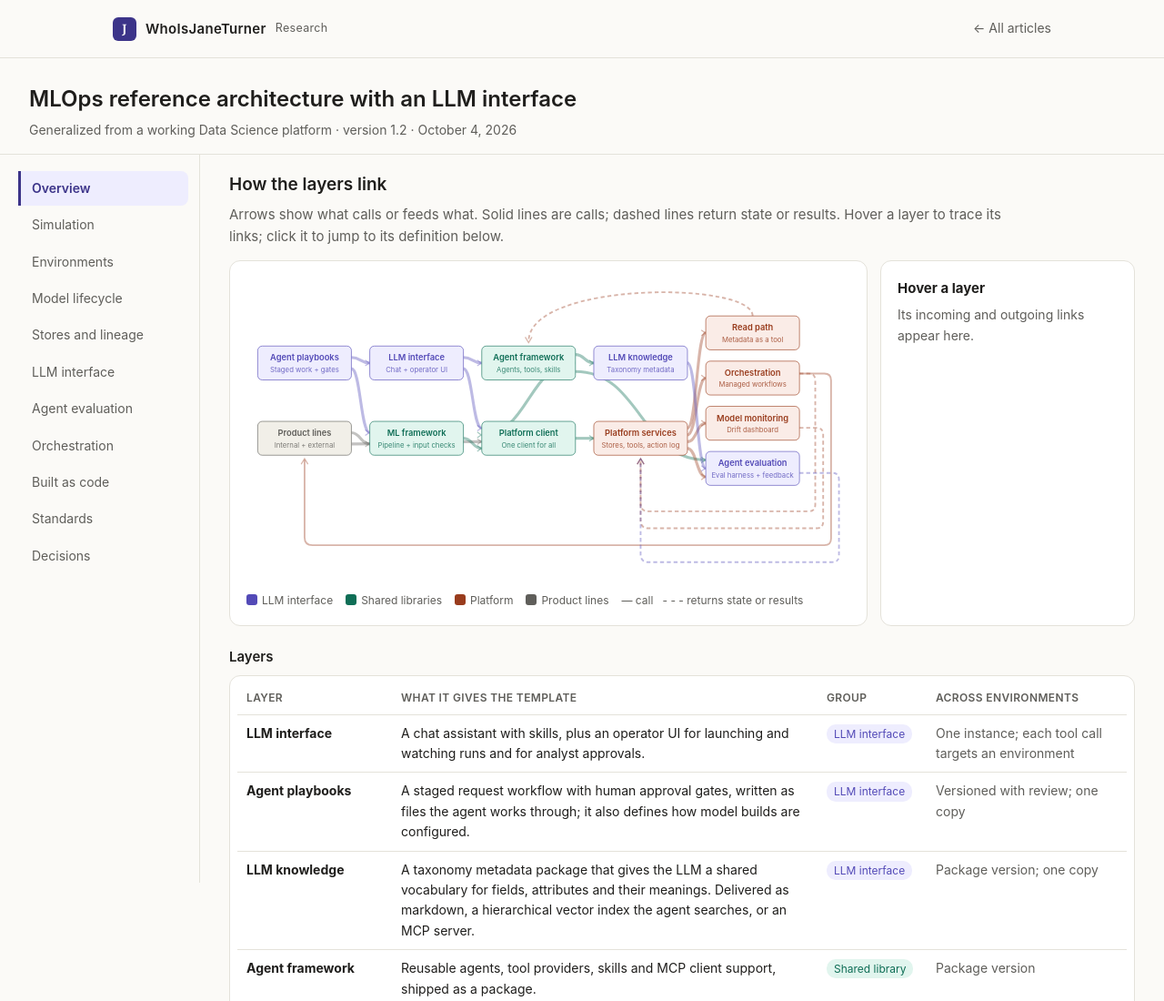
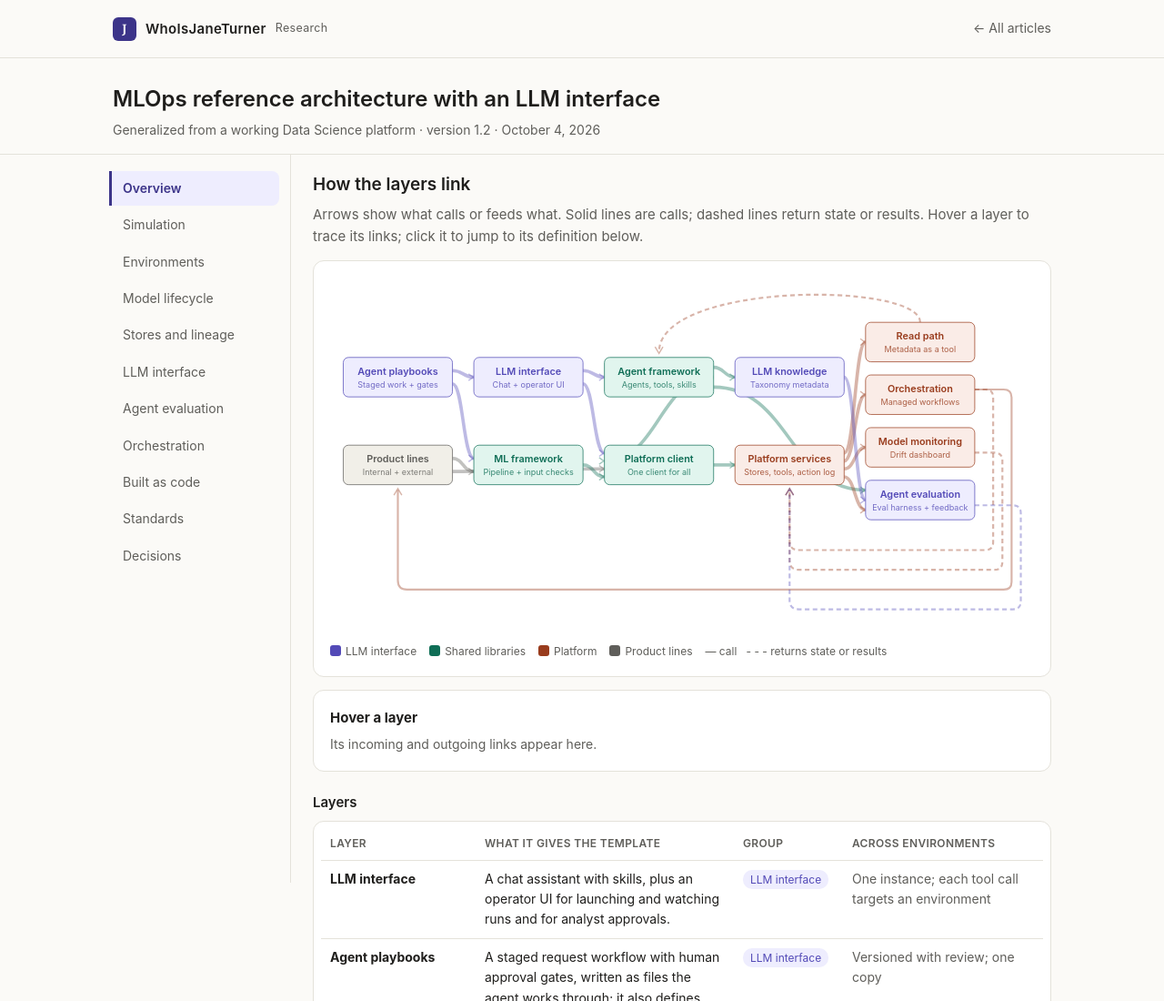
Before and after one commit to WhoIsJaneTurner/mlops, a plain HTML site: page mlops_architecture.html in a window 1280 px wide. Shown: the top 1100 px of the page at 91% size. Drawn offline with Linux system fonts and the light colour scheme.

Commit message:
center mlops

```diff
--- a/mlops_architecture.html
+++ b/mlops_architecture.html
@@ -17,8 +17,8 @@
 @media (prefers-color-scheme:dark){:root{--bg:#15141a;--card:#1d1c24;--ink:#ece9e2;--muted:#b4b1a9;--faint:#85827b;--line:#2f2d38;--purple:#AFA9EC;--purple-bg:#2a2650;--teal:#7fd3b8;--teal-bg:#173a30;--coral:#f0a585;--coral-bg:#3d241a;--gray:#b4b1a9;--gray-bg:#26252e;--amber:#e8c07a;--amber-bg:#3a2d14;--flash:#3a3418;--line-p:#3d3870;--on-accent:#15141a}}
 *{box-sizing:border-box}
 body{margin:0;background:var(--bg);color:var(--ink);font:15px/1.6 -apple-system,BlinkMacSystemFont,"Segoe UI",Helvetica,Arial,sans-serif}
-body{display:grid;grid-template-columns:220px minmax(0,1fr);grid-template-rows:auto auto 1fr}
-header{grid-column:1/-1;padding:26px 32px 14px;border-bottom:1px solid var(--line)}
+.shell{display:grid;grid-template-columns:220px minmax(0,1fr);max-width:1080px;margin:0 auto}
+header{padding:26px max(24px,calc((100% - 1080px)/2 + 24px)) 14px;border-bottom:1px solid var(--line)}
 h1{font-size:24px;font-weight:600;margin:0 0 4px}
 .sub{color:var(--muted);font-size:14px}
 .tabs{position:sticky;top:0;align-self:start;height:100vh;overflow-y:auto;z-index:5;border-right:1px solid var(--line)}
@@ -26,8 +26,8 @@ h1{font-size:24px;font-weight:600;margin:0 0 4px}
 .tabs button{font:inherit;font-size:14px;text-align:left;background:none;border:none;border-left:3px solid transparent;border-radius:0 8px 8px 0;padding:8px 12px;color:var(--muted);cursor:pointer}
 .tabs button:hover{color:var(--ink)}
 .tabs button[aria-selected="true"]{color:var(--ink);border-left-color:var(--purple);font-weight:600}
-main{width:100%;max-width:1180px;padding:18px 32px 60px}
-@media(max-width:760px){body{display:block}
+main{width:100%;padding:18px 24px 60px}
+@media(max-width:760px){.shell{display:block}
  .tabs{position:static;height:auto;border-right:none;border-bottom:1px solid var(--line)}
  .tabs div{flex-direction:row;flex-wrap:wrap;padding:6px 20px}
  .tabs button{border-left:none;border-radius:8px}}
@@ -51,7 +51,7 @@ tr.flash td{background:var(--flash);transition:background .3s}
 .k{font-weight:600;margin-bottom:4px}
 .muted{color:var(--muted)}
 ul{margin:6px 0 0;padding-left:20px}li{margin:4px 0}
-#flowwrap{display:grid;grid-template-columns:1fr 280px;gap:14px}
+#flowwrap{display:grid;grid-template-columns:1fr;gap:14px}
 @media(max-width:980px){#flowwrap{grid-template-columns:1fr}}
 #flow{width:100%;height:auto;display:block}
 #flow .node rect{stroke-width:1}
@@ -98,7 +98,7 @@ footer{color:var(--on-bg-muted)}
 #simCount{color:var(--on-bg-muted);font-size:14px;margin-left:6px}
 #simBar{flex:1;min-width:160px;height:6px;background:var(--line);border-radius:3px;overflow:hidden}
 #simBar div{height:100%;width:0;background:var(--accent);transition:width .3s}
-.simgrid{display:grid;grid-template-columns:1fr 420px;gap:14px}
+.simgrid{display:grid;grid-template-columns:1fr;gap:14px}
 .simgrid3{display:grid;grid-template-columns:1fr 1.4fr;gap:14px;margin-top:14px}
 @media(max-width:1000px){.simgrid,.simgrid3{grid-template-columns:1fr}}
 .simh{font-weight:600;font-size:14px;padding:8px 10px 4px}
@@ -126,12 +126,12 @@ footer{color:var(--on-bg-muted)}
 tr.new td{background:var(--flash)}
 .fb{display:flex;gap:6px;flex-wrap:wrap;margin-top:8px}
 .fb span{font-size:12px;background:var(--card);border:1px solid var(--line-p);color:var(--purple);border-radius:6px;padding:1px 8px}
-.mast{grid-column:1/-1;display:flex;align-items:center;justify-content:space-between;gap:16px;height:64px;padding:0 max(24px,calc((100% - 1080px)/2 + 24px));background:transparent;border-bottom:1px solid var(--line)}
+.mast{display:flex;align-items:center;justify-content:space-between;gap:16px;height:64px;padding:0 max(24px,calc((100% - 1080px)/2 + 24px));background:transparent;border-bottom:1px solid var(--line)}
 .brand{font:600 15px/1 -apple-system,BlinkMacSystemFont,"Segoe UI",Helvetica,Arial,sans-serif;letter-spacing:.02em;text-decoration:none;color:var(--on-bg);display:flex;align-items:center;gap:10px}
 .brand .mark{width:26px;height:26px;border-radius:6px;background:var(--accent);color:var(--bg);display:grid;place-items:center;font:700 13px/1 Georgia,serif}
 .brand small{font-weight:400;color:var(--on-bg-muted)}
 .mast a.back{font-size:14px;color:var(--on-bg-muted);text-decoration:none}.mast a.back:hover{color:var(--on-bg)}
-@media(max-width:600px){.mast{padding:0 16px}}
+@media(max-width:600px){.mast{padding:0 16px}header{padding-left:16px;padding-right:16px}main{padding-left:16px;padding-right:16px}}
 </style>
 </head>
 <body>
@@ -143,6 +143,7 @@ tr.new td{background:var(--flash)}
   <h1>MLOps reference architecture with an LLM interface</h1>
   <div class="sub">Generalized from a working Data Science platform &middot; version 1.2 &middot; October 4, 2026</div>
 </header>
+<div class="shell">
 <nav class="tabs" role="tablist" aria-orientation="vertical"><div>
   <button role="tab" data-tab="overview">Overview</button>
   <button role="tab" data-tab="sim">Simulation</button>
@@ -515,6 +516,7 @@ tr.new td{background:var(--flash)}
 
 <footer><p style="margin:0 0 12px;font-size:14px">Next: <a href="responsible_agent_framework.html" style="color:var(--accent)">Responsible agent deployment and evaluation</a>, a draft framework for governing customer-facing agents.</p>&copy; 2026 WhoIsJaneTurner, LLC. All rights reserved.<br>Researched, analysed and drafted with Claude (Anthropic) under the direction of the site owner, who reviewed it for accuracy and consistency. Sources and any computed figures are described on the page. Errors are still possible.<br>Version 1.2. Layer and link data live in the script at the bottom of this page; edit the arrays to evolve the design.</footer>
 </main>
+</div>
 
 <script>
 const COLORS={llm:["var(--purple)","var(--purple-bg)"],lib:["var(--teal)","var(--teal-bg)"],plat:["var(--coral)","var(--coral-bg)"],prod:["var(--gray)","var(--gray-bg)"]};
```
